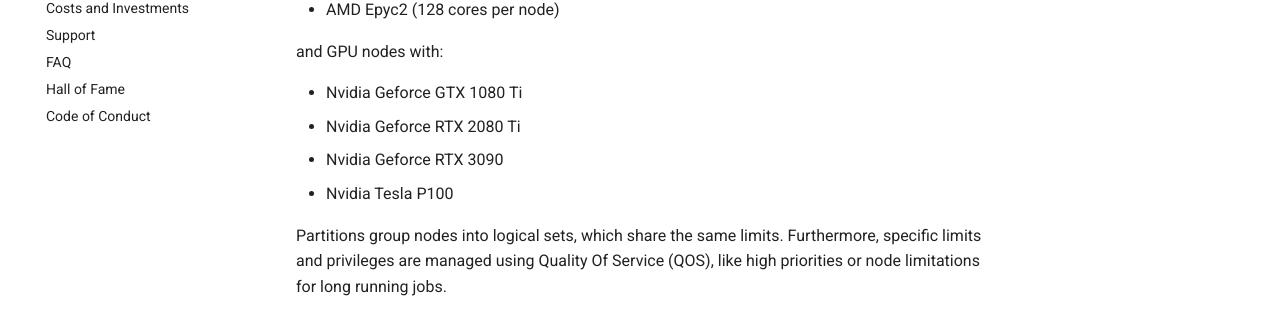
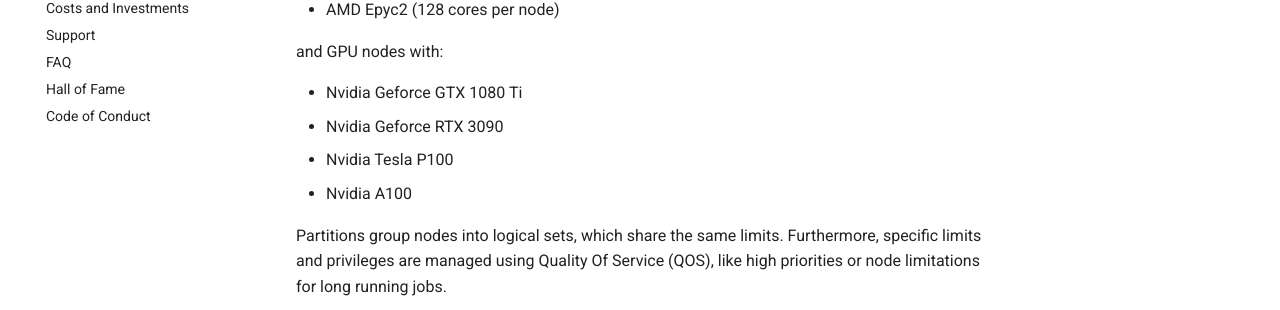
Before and after one commit to hpc-unibe-ch/hpc-unibe-ch.github.io, an MkDocs documentation site: the page built from docs/general/ubelix-overview.md, in a window 1280 px wide and 900 px high, scrolled down 1244 px. Shown: the part 315-625 px from the top of the window. Built offline with MkDocs 1.6.1 and Material for MkDocs 9.7.7, drawn with Linux system fonts in a browser that asks for light colours; comment, search, counter and statistics services are not loaded.

Commit message:
remove 2080 and add A100

```diff
--- a/docs/general/ubelix-overview.md
+++ b/docs/general/ubelix-overview.md
@@ -28,9 +28,9 @@
 and GPU nodes with:
 
 - Nvidia Geforce GTX 1080 Ti
-- Nvidia Geforce RTX 2080 Ti
 - Nvidia Geforce RTX 3090
 - Nvidia Tesla P100
+- Nvidia A100
 
 Partitions group nodes into logical sets, which share the same limits. Furthermore, specific limits and privileges are managed using Quality Of Service (QOS), like high priorities or node limitations for long running jobs.
 
```
